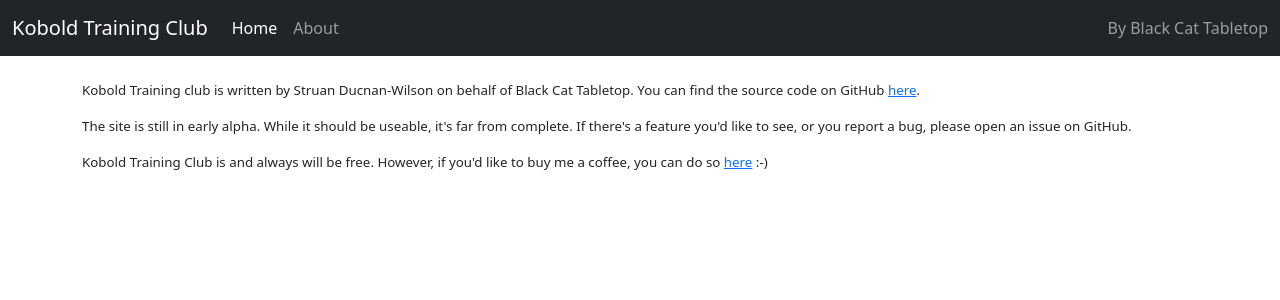
After one commit to mechanical-girl/kobold-training-club, a Flask app: page /about.html in a window 1280 px wide. The commit adds this page. Shown: the top 300 px of the page. Run offline with Flask 2, Linux system fonts and the light colour scheme; some libraries are stand-ins or nearby versions.

Commit message:
Add about page

```diff
--- a/ktc/app.py
+++ b/ktc/app.py
@@ -71,5 +71,10 @@
     return jsonify(api.get_encounter_xp(monsters))
 
 
+@app.route("/about.html", methods=["GET", "POST", "PUT"])
+def about_page():
+    return render_template("about.html")
+
+
 if __name__ == "__main__":
     app.run(debug=True)
--- /dev/null
+++ b/ktc/templates/about.html
@@ -0,0 +1,64 @@
+<!doctype html>
+<html lang="en">
+
+<head>
+    <meta charset="utf-8">
+    <meta name="viewport" content="width=device-width, initial-scale=1">
+    <link href="https://cdn.jsdelivr.net/npm/bootstrap@5.0.2/dist/css/bootstrap.min.css" rel="stylesheet"
+        integrity="sha384-EVSTQN3/azprG1Anm3QDgpJLIm9Nao0Yz1ztcQTwFspd3yD65VohhpuuCOmLASjC" crossorigin="anonymous">
+    <script src="https://cdn.jsdelivr.net/npm/bootstrap@5.0.2/dist/js/bootstrap.bundle.min.js"
+        integrity="sha384-MrcW6ZMFYlzcLA8Nl+NtUVF0sA7MsXsP1UyJoMp4YLEuNSfAP+JcXn/tWtIaxVXM"
+        crossorigin="anonymous"></script>
+    <link rel="stylesheet" href="https://cdn.jsdelivr.net/npm/bootstrap-icons@1.5.0/font/bootstrap-icons.css">
+    <script src="https://cdnjs.cloudflare.com/ajax/libs/jquery/3.3.1/jquery.min.js"></script>
+    <link rel="stylesheet" type="text/css"
+        href="https://cdn.datatables.net/v/bs5/jq-3.3.1/dt-1.10.25/datatables.min.css" />
+
+    <script type="text/javascript"
+        src="https://cdn.datatables.net/v/bs5/jq-3.3.1/dt-1.10.25/datatables.min.js"></script>
+    <style>
+        i {
+            font-size: 150%;
+        }
+    </style>
+</head>
+
+<body>
+    <nav class="navbar navbar-expand-lg navbar-dark bg-dark">
+        <div class="container-fluid">
+            <a class="navbar-brand" href="#">Kobold Training Club</a>
+            <button class="navbar-toggler" type="button" data-bs-toggle="collapse" data-bs-target="#navbarText"
+                aria-controls="navbarText" aria-expanded="false" aria-label="Toggle navigation">
+                <span class="navbar-toggler-icon"></span>
+            </button>
+            <div class="collapse navbar-collapse" id="navbarText">
+                <ul class="navbar-nav me-auto mb-2 mb-lg-0">
+                    <li class="nav-item">
+                        <a class="nav-link active" aria-current="page" href="/index.html">Home</a>
+                    </li>
+                    <li class="nav-item">
+                        <a class="nav-link" href="/about.html">About</a>
+                    </li>
+                </ul>
+                <span class="navbar-text">
+                    By Black Cat Tabletop
+                </span>
+            </div>
+        </div>
+    </nav>
+    <div class="container" style="font-size: 10pt; margin-top: 25px;">
+        <div class="row">
+            <div class="col">
+                <p>Kobold Training club is written by Struan Ducnan-Wilson on behalf of Black Cat Tabletop. You can find
+                    the source code on GitHub <a
+                        href="https://github.com/pouncysilverkitten/kobold-training-club">here</a>.</p>
+                <p>The site is still in early alpha. While it should be useable, it's far from complete. If there's a
+                    feature you'd like to see, or you report a bug, please open an issue on GitHub.</p>
+                <p>Kobold Training Club is and always will be free. However, if you'd like to buy me a coffee, you can
+                    do so <a href="https://ko-fi.com/struanduncanwilson">here</a> :-)</p>
+            </div>
+        </div>
+    </div>
+</body>
+
+</html>
--- a/ktc/templates/index.html
+++ b/ktc/templates/index.html
@@ -37,7 +37,7 @@
                         <a class="nav-link active" aria-current="page" href="#">Home</a>
                     </li>
                     <li class="nav-item">
-                        <a class="nav-link" href="#">About</a>
+                        <a class="nav-link" href="/about.html">About</a>
                     </li>
                 </ul>
                 <span class="navbar-text">
```
